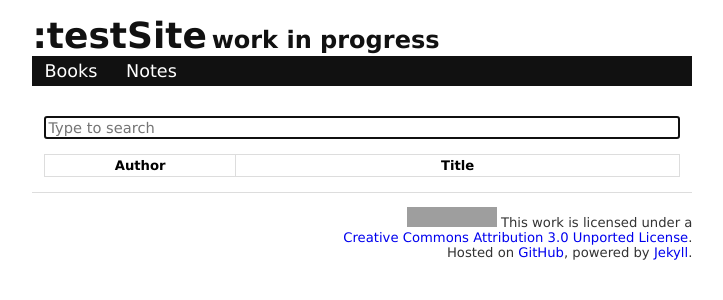
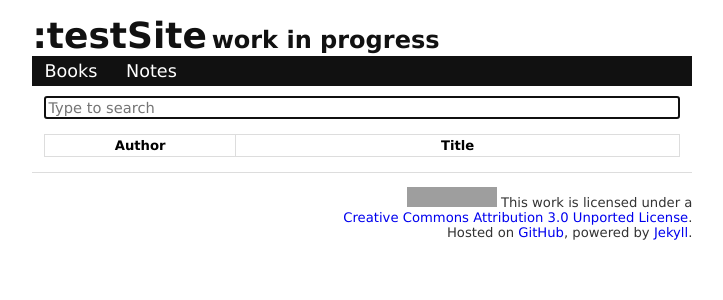
Before and after one commit to mngu2382/books, a Jekyll site: the page built from index.html, in a window 1280 px wide. Shown: the top 300 px of the page, without its empty margins (6-729 px from the left). Built offline with Jekyll 4.4.1, drawn with Linux system fonts in a browser that asks for light colours; nearby versions of some CDN libraries; some web fonts are replaced; grey boxes are pictures that could not be loaded.

Commit message:
css cosmetic

```diff
--- a/css/main.css
+++ b/css/main.css
@@ -16,7 +16,11 @@ h1, h2, h3, h4, h5, h6 {
     h3 { font-size: 1.2em; }
     h4 { font-size: 1.05em; }
 
-nav, footer {
+nav {
+  margin-bottom: 10px;
+}
+
+footer {
   margin-bottom: 30px;
 }
 
```
